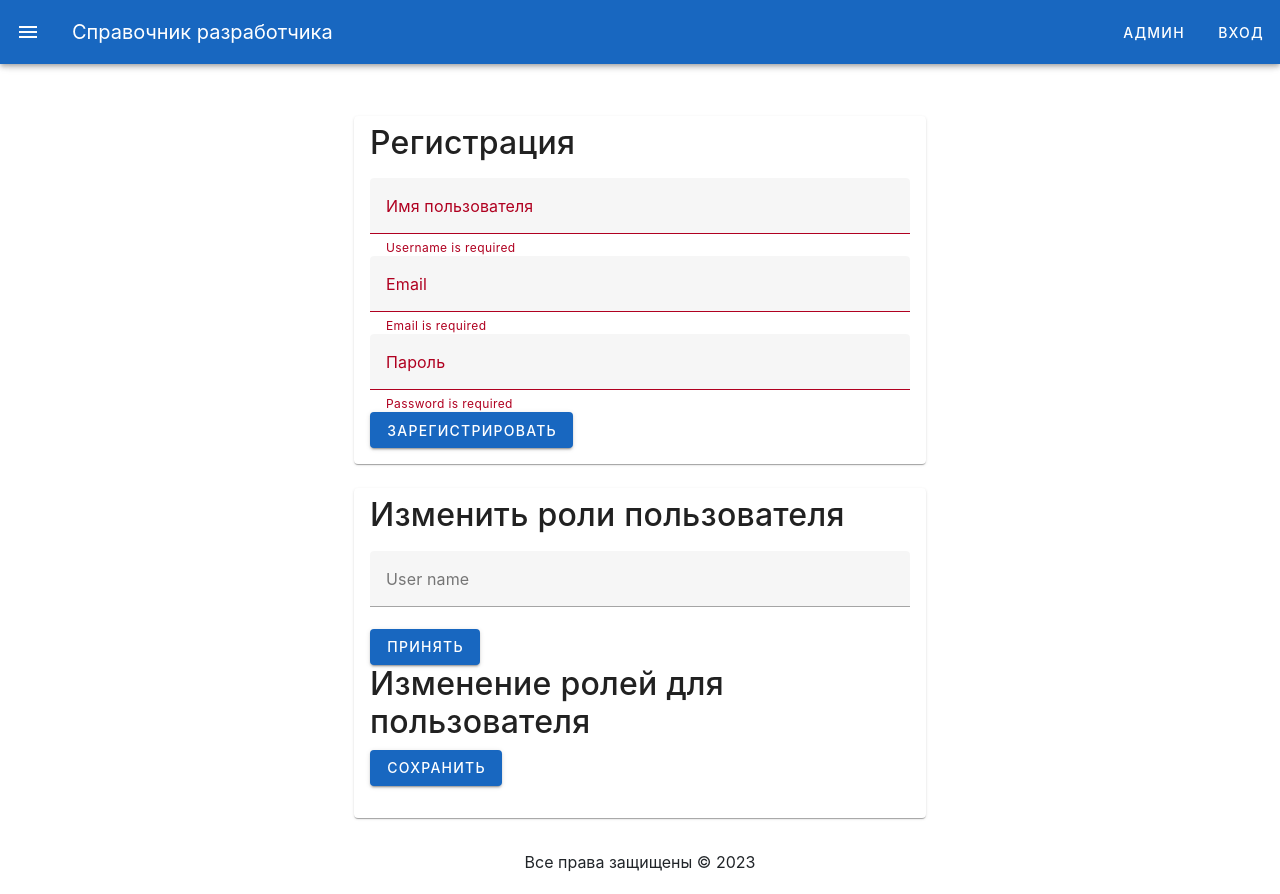
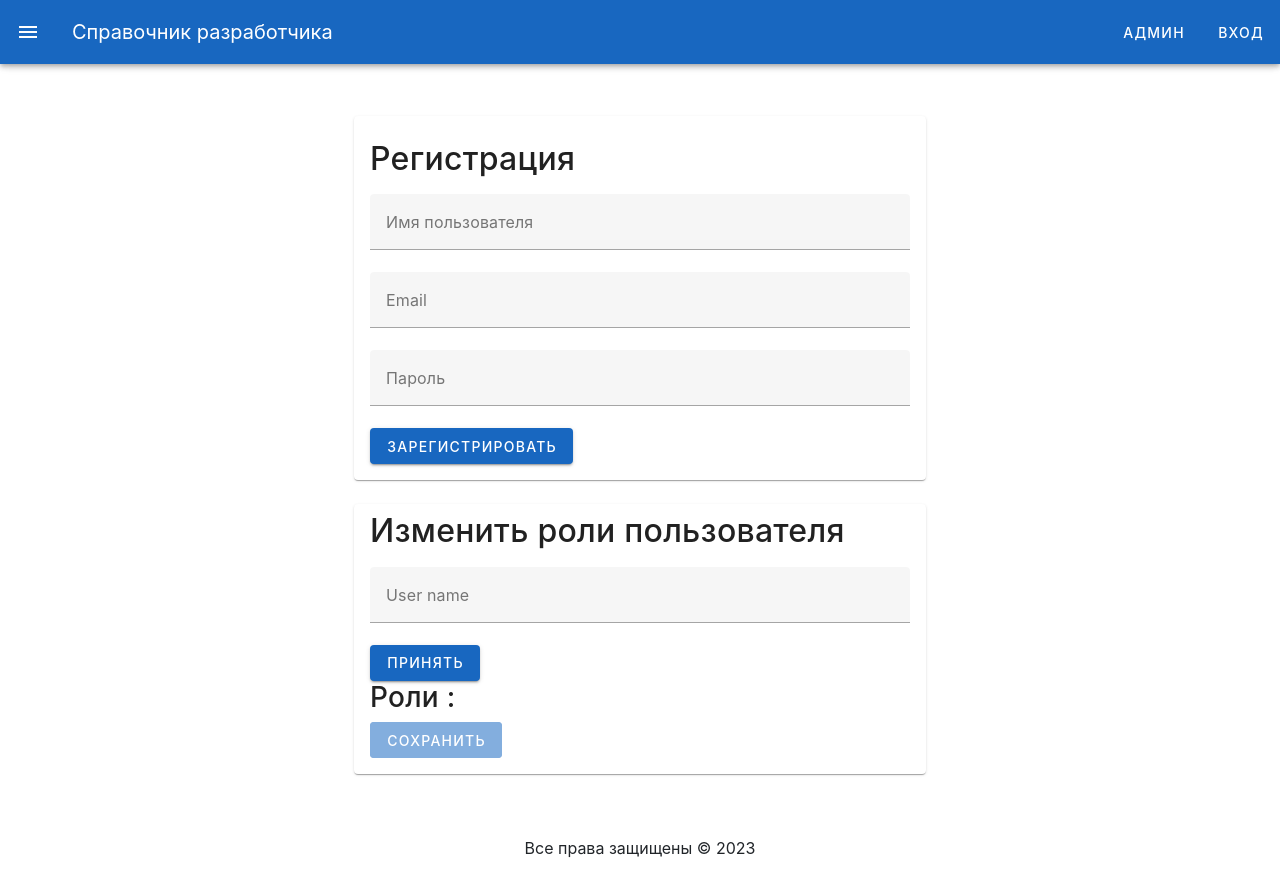
Before and after one commit to onetosha/site-for-developers, a Vue app: page /users in a window 1280 px wide. Built offline with nearby package versions, Linux system fonts and the light colour scheme.

Commit message:
Обновлены формы

```diff
--- a/src/views/Admin/RolesManagement.vue
+++ b/src/views/Admin/RolesManagement.vue
@@ -13,7 +13,7 @@
                 label="Role name"
                 required
               ></v-text-field>
-              <v-btn type="submit" color="primary">Create</v-btn>
+              <v-btn type="submit" color="primary">Создать</v-btn>
             </v-form>
           </v-card-text>
         </v-card>
@@ -33,7 +33,7 @@
                 label="Role name"
                 required
               ></v-text-field>
-              <v-btn type="submit" color="primary">Delete</v-btn>
+              <v-btn type="submit" color="primary">Удалить</v-btn>
             </v-form>
           </v-card-text>
         </v-card>
--- a/src/views/Users/UsersManagement.vue
+++ b/src/views/Users/UsersManagement.vue
@@ -1,58 +1,31 @@
-<script setup>
-    async function onSubmit(values, {
-        setErrors
-    }) {
-        const { userName, email, password } = values;
-        try {
-            const response = await axios.post('/users/register', {
-                userName,
-                email,
-                password
-            });
-            router.push('/login');
-        } catch (error) {
-            if (error.response && error.response.data) {
-                setErrors({
-                    apiError: error.response.data.message
-                });
-            } else {
-                console.error(error);
-            }
-        }
-    }
-</script>
-
 <template>
   <v-container>
     <v-row justify="center">
       <v-col cols="12" sm="6">
         <v-card>
+          <p>{{ resultMessage }}</p>
           <v-card-title>
             <h2>Регистрация</h2>
           </v-card-title>
           <v-card-text>
             <Form
               @submit="onSubmit"
-              :validation-schema="schema"
-              v-slot="{ errors, isSubmitting }"
+              v-slot="{ isSubmitting, setErrors }"
             >
               <v-text-field
                 v-model="values.userName"
                 label="Имя пользователя"
-                :error-messages="errors.userName"
                 required
               ></v-text-field>
               <v-text-field
                 v-model="values.email"
                 label="Email"
-                :error-messages="errors.email"
                 required
                 type="email"
               ></v-text-field>
               <v-text-field
                 v-model="values.password"
                 label="Пароль"
-                :error-messages="errors.password"
                 required
                 type="password"
               ></v-text-field>
@@ -76,7 +49,7 @@
           <v-card-text>
             <v-form @submit.prevent="getRoles">
               <v-text-field
-                v-model="userName"
+                v-model="userNameEdit"
                 label="User name"
                 required
               ></v-text-field>
@@ -87,7 +60,7 @@
             <div v-else>
               <div v-if="allRoles === null">User not found.</div>
               <div v-else>
-                <h2>Изменение ролей для пользователя {{ userName }}</h2>
+                <h3>Роли {{ this.userNameEdit }}:</h3>
                 <v-form @submit.prevent="editRoles">
                   <input type="hidden" name="userId" :value="userId" />
                   <v-row v-for="role in allRoles" :key="role.name">
@@ -99,9 +72,8 @@
                       ></v-checkbox>
                     </v-col>
                   </v-row>
-                  <v-btn type="submit" color="primary">Сохранить</v-btn>
+                  <v-btn type="submit" color="primary" :disabled="selectedRoles.length === 0">Сохранить</v-btn>
                 </v-form>
-                <p>{{ resultMessage }}</p>
               </div>
             </div>
           </v-card-text>
@@ -111,26 +83,13 @@
   </v-container>
 </template>
 
-
-
 <script>
 import axios from 'axios';
-import { Form, Field } from 'vee-validate';
-import * as Yup from 'yup';
-import { useRouter } from 'vue-router';
-
-const schema = Yup.object().shape({
-  userName: Yup.string().required('Username is required'),
-  email: Yup.string().email('Invalid email').required('Email is required'),
-  password: Yup.string().required('Password is required'),
-});
-
-const router = useRouter();
+import { Form } from 'vee-validate';
 
 export default {
   components: {
     Form,
-    Field,
   },
   data() {
     return {
@@ -139,57 +98,78 @@ export default {
         email: '',
         password: '',
       },
+      userNameEdit: '',
       resultMessage: '',
-      userName: '',
-      isLoading: false,
-      error: '',
       userId: '',
       userRoles: [],
       allRoles: [],
       selectedRoles: [],
+      errors: {},
+      isLoading: false,
+      error: '',
     };
   },
   methods: {
+    async onSubmit({ setErrors }) {
+      const { userName, email, password } = this.values;
+      try {
+        const response = await axios.post('/users/register', {
+          userName,
+          email,
+          password,
+        });
+        this.resultMessage = response.data.message;
+        this.values = {
+          userName: '',
+          email: '',
+          password: '',
+        };
+      } catch (error) {
+        if (error.response && error.response.data) {
+          setErrors({
+            apiError: error.response.data.message,
+          });
+        } else {
+          console.error(error);
+        }
+      }
+    },
     async getRoles() {
       this.isLoading = true;
       this.error = '';
 
       try {
-        const response = await axios.post('/roles/userroles', { userName: this.userName }, {
+        const response = await axios.post('/roles/userroles', { userName: this.userNameEdit }, {
           headers: {
-            'Authorization': `Bearer ${localStorage.access_token}`
-          }
+            'Authorization': `Bearer ${localStorage.access_token}`,
+          },
         });
         this.userId = response.data.userId;
         this.userRoles = response.data.userRoles;
         this.allRoles = response.data.allRoles;
         this.selectedRoles = this.userRoles.slice();
-      } catch (error) {
+      }
+      catch (error) {
+        this.error = 'Error retrieving user roles.';
         console.error(error);
-        this.error = 'An error occurred';
       } finally {
         this.isLoading = false;
       }
     },
     async editRoles() {
       try {
-        const response = await axios.post(
-          '/roles/edit',
-          {
-            userName: this.userName,
+        await axios.post('/roles/edit', {
+            userName: this.userNameEdit,
             roles: this.selectedRoles,
+        }, {
+          headers: {
+            'Authorization': `Bearer ${localStorage.access_token}`,
           },
-          {
-            headers: {
-              'Authorization': `Bearer ${localStorage.access_token}`,
-            },
-          }
-        );
-
-        this.resultMessage = response.data;
+        });
+        this.resultMessage = 'Roles updated successfully.';
       } catch (error) {
-        console.error(error.response.data);
-        this.resultMessage = error.response.data;
+        this.error = 'Error updating roles.';
+        console.error(error);
       }
     },
   },
```
